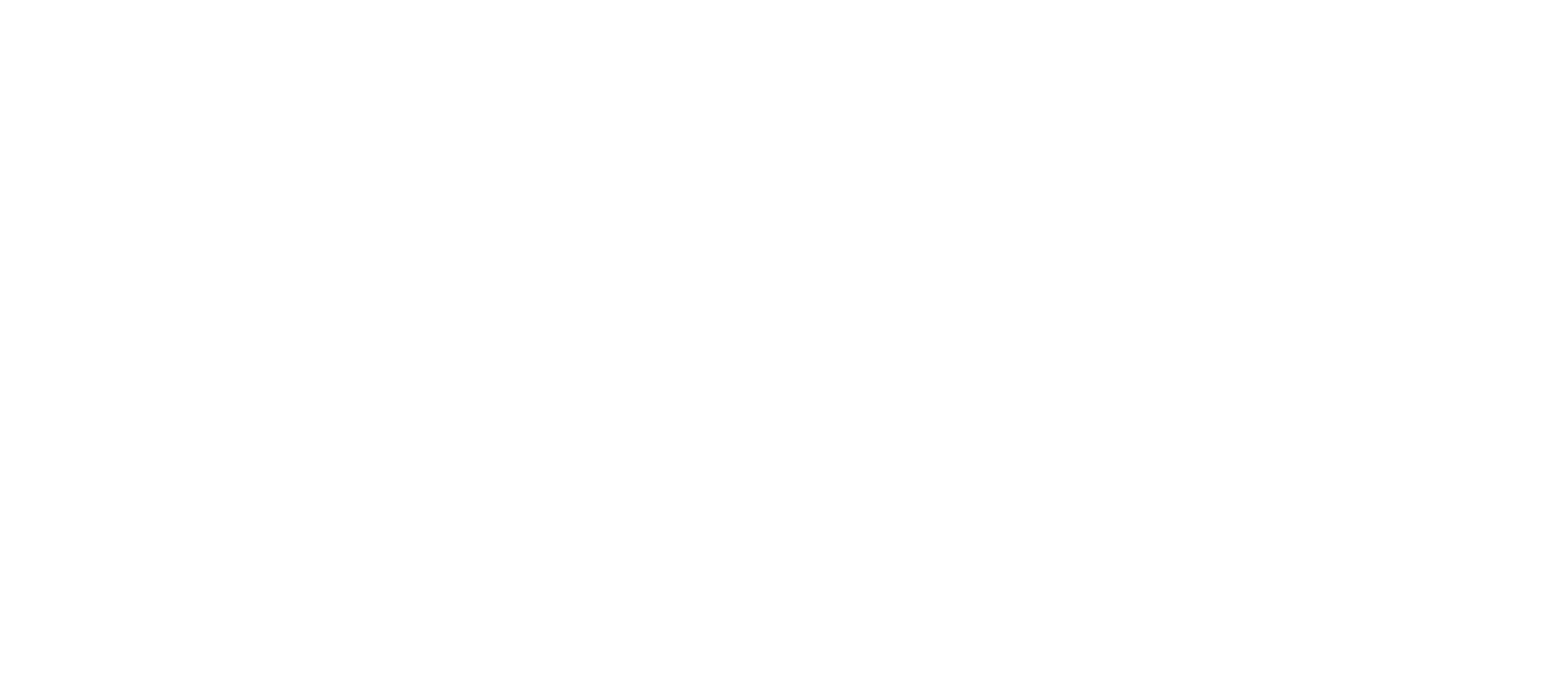
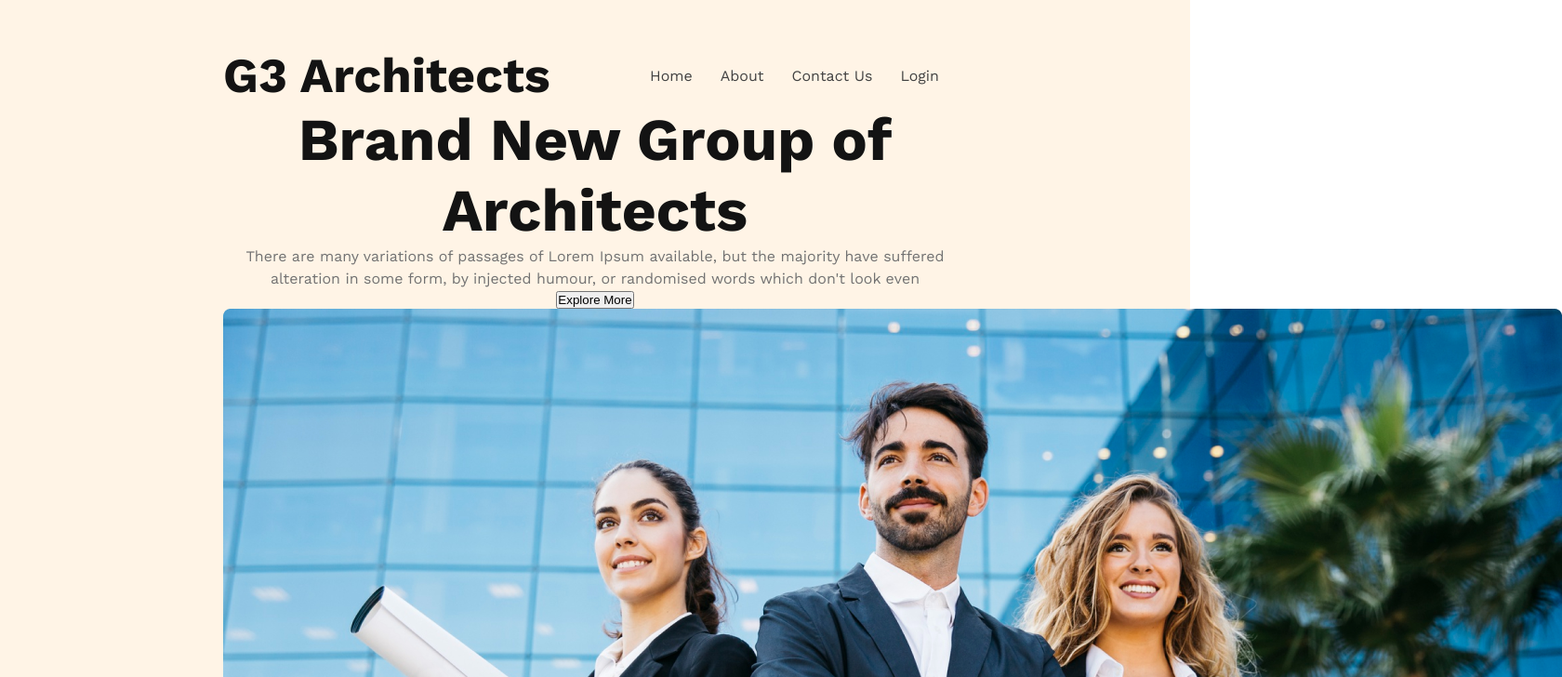
Before and after one commit to shahi-shawal/g3-architects, a plain HTML site: page index.html in a window 1280 px wide. Shown: the top 728 px of the page at 93% size, 1680 px wide, since content can reach past the window. Drawn offline with nearby package versions, Linux system fonts and the light colour scheme.

Commit message:
banner content add

```diff
--- a/index.html
+++ b/index.html
@@ -4,9 +4,45 @@
     <meta charset="UTF-8">
     <meta name="viewport" content="width=device-width, initial-scale=1.0">
     <title>G3 Architects</title>
+    <!-- Google fonts -->
+    <link rel="preconnect" href="https://fonts.googleapis.com">
+    <link rel="preconnect" href="https://fonts.gstatic.com" crossorigin>
+    <link href="https://fonts.googleapis.com/css2?family=Lato:wght@400;700;900&family=Work+Sans:wght@400;600;700;900&display=swap" rel="stylesheet">
     <link rel="stylesheet" href="./style/architects.css">
 </head>
 <body>
+    <header>
+          <nav class="nav-title">
+           <h3> G3 Architects</h3>
+           <ul>
+            <li><a>Home</a></li>
+            <li><a>About</a></li>
+            <li><a>Contact Us</a></li>
+            <li><a>Login</a></li>
+          </ul>
+          </nav>
+          <div class="banner">
+            <div class="banner-content">
+                <h1 class="banner-title">
+                    Brand New Group of Architects
+                </h1>
+                <p class="banner-description">
+                    There are many variations of passages of Lorem Ipsum available, but the majority have suffered alteration in some form, by injected humour, or randomised words which don't look even
+                </p>
+                <button class="btn-praimary">
+                    Explore More
+                </button>
+            </div>
+            <img src="./images/banner.png" alt="" srcset="">
+          </div>
+    </header>
 
+    <main>
+
+    </main>
+
+    <footer>
+
+    </footer>
 </body>
 </html>
--- a/style/architects.css
+++ b/style/architects.css
@@ -0,0 +1,59 @@
+*{
+    margin: 0;
+    padding: 0;
+    box-sizing: border-box;
+}
+
+body{
+    font-family: 'Lato', sans-serif;
+    font-family: 'Work Sans', sans-serif;
+}
+
+header{
+    background: rgba(255, 144, 14, 0.10);
+    padding: 50px 240px;
+}
+.btn-praimary{
+
+}
+nav{
+    display: flex;
+    justify-content: space-between;
+    align-items: center;
+}
+nav > ul{
+    display: flex;
+}
+.nav-title{
+    font-size: 2.8rem;
+    font-weight: 700;
+    color: #131313;
+}
+nav li{
+    list-style: none;
+    margin-right: 30px;
+    font-size: 1rem;
+    font-weight: 500;
+
+}
+
+nav li a{
+    text-decoration: none;
+    color: #424242;
+}
+
+/* banner-style */
+.banner-content{
+    max-width: 800px;
+    text-align: center;
+    margin: 0 auto;
+}
+.banner-title{
+    font-size: 4rem;
+    font-weight: 700;
+    color: #131313;
+}
+.banner-description{
+    color: #727272;
+    line-height: 1.5rem;
+}
```
